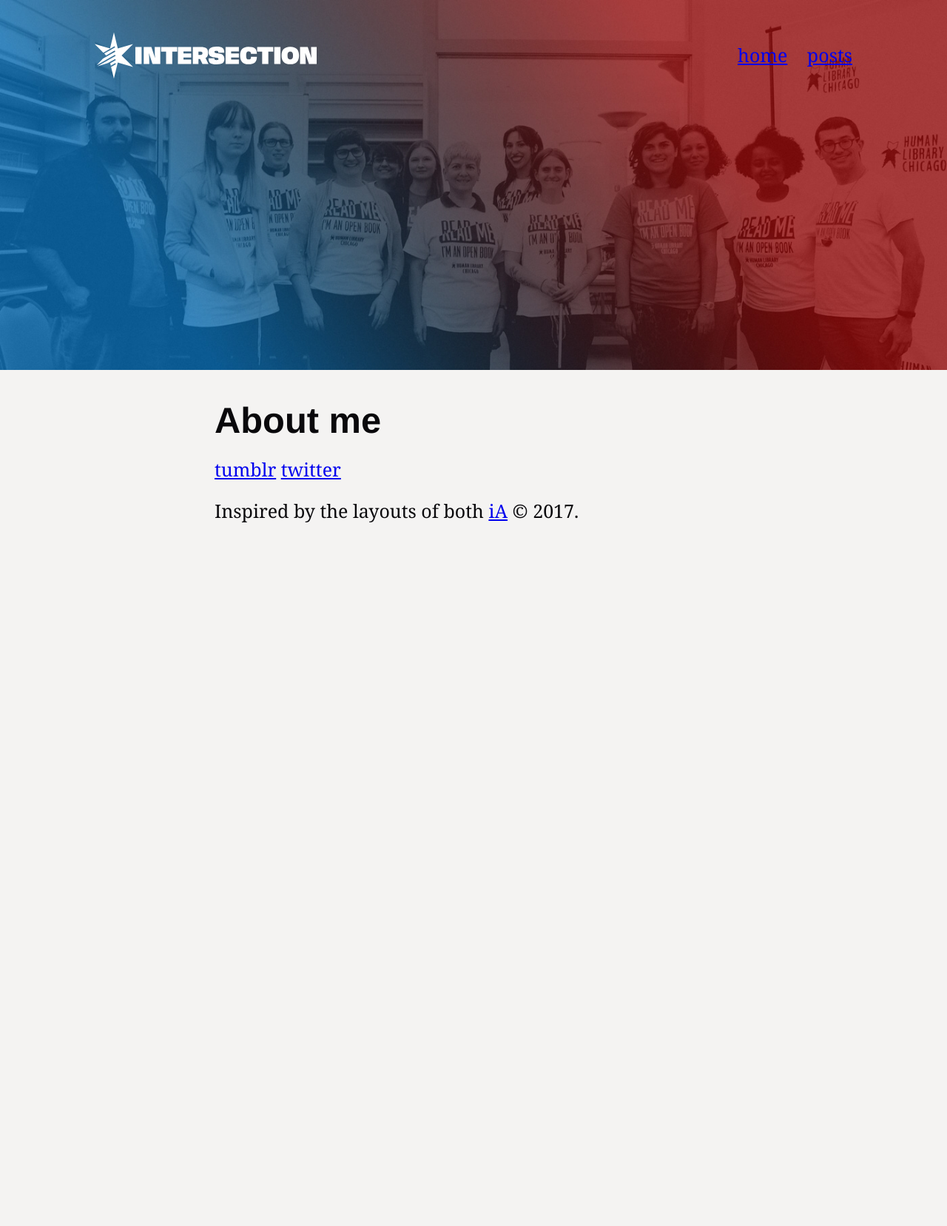
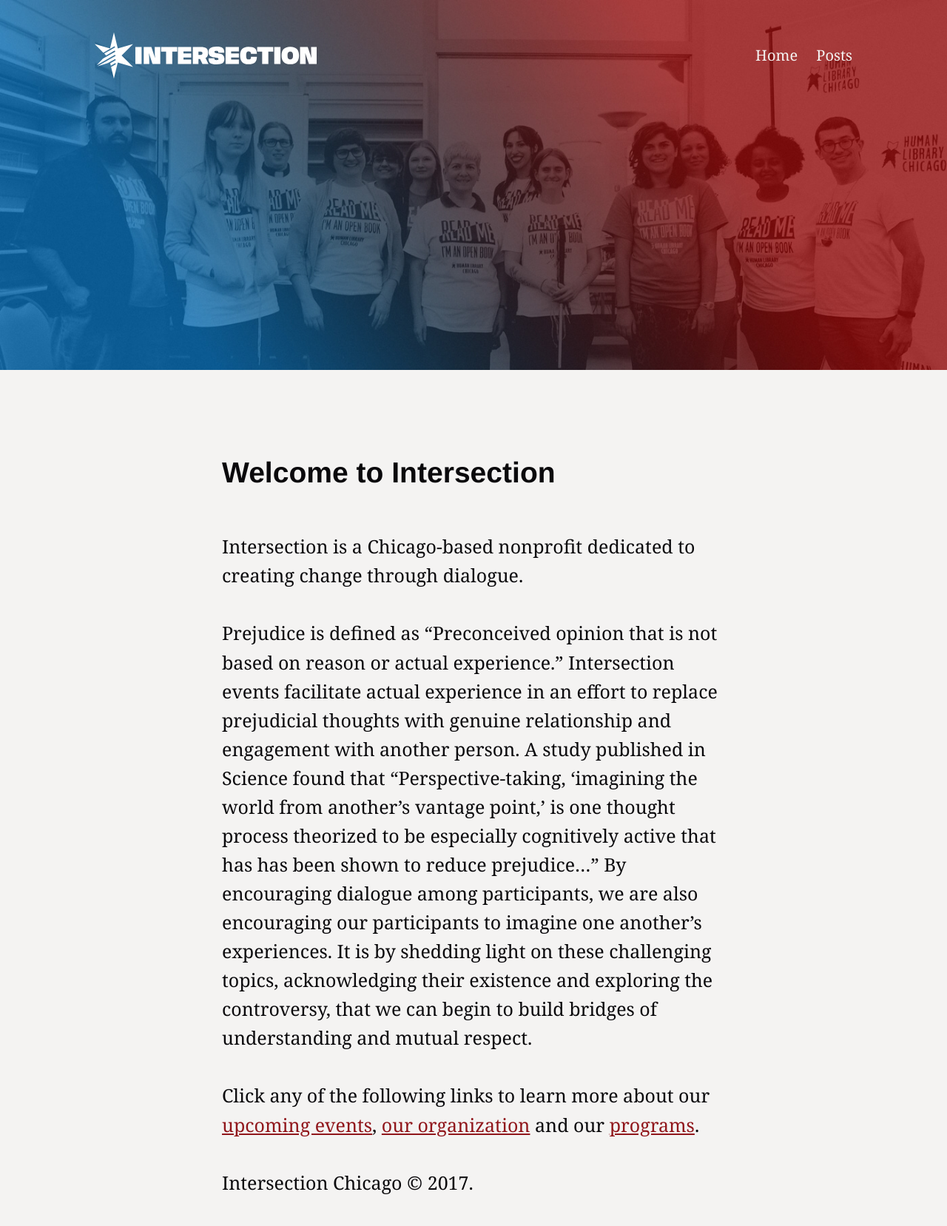
Before and after one commit to mcespo/intersectionchicago, a Jekyll site: the page built from index.html, in a window 1280 px wide. Shown: the whole page at 74% size. Built offline with Jekyll 4.4.1, drawn with Linux system fonts in a browser that asks for light colours; before the commit the page ends 900 px from its top, so only the background shows below that.

Commit message:
links, intro text, font sizes

```diff
--- a/_layouts/default.html
+++ b/_layouts/default.html
@@ -42,12 +42,10 @@
     <footer class="footer">
         <!--<svg class="icon-logo"><use xlink:href="#symbol-mcespo-logo-icon" /></svg>-->
         <nav class="footer__nav">
-            <ul class="external-nav">
-                <li><a href="http://blog.mcespo.com" title="mah' awesome tumblr blog" target="_blank">tumblr</a></li>
-                <li><a href="https://twitter.com/mcespo" title="mah' dope-ass twitter" target="_blank">twitter</a></li>
+            <ul class="">
             </ul>
         </nav>
-        <p class="footer__copy">Inspired by the layouts of both <a href="https://ia.net/" title="iA.net site" target="_blank">iA</a> &copy; 2017.</p>
+        <p class="footer__copy">Intersection Chicago &copy; 2017.</p>
     </footer>
 <script>
   (function(i,s,o,g,r,a,m){i['GoogleAnalyticsObject']=r;i[r]=i[r]||function(){
--- a/_sass/_global.scss
+++ b/_sass/_global.scss
@@ -10,6 +10,12 @@ ul {
 nav ul li {
 	display: inline-block;
 }
+a, a:active, a:visited{
+	color: $color-red;
+	&:hover {
+		color: darken($color-red, 20%);
+	}
+}
 .article, .footer {
 	margin: 0 auto;
 	width: 80vw;
@@ -17,6 +23,6 @@ nav ul li {
 		width: 75vw;
 	}
 	@media #{$large} {
-		width: 700px;
+		width: 680px;
 	}
 }
--- a/_sass/_header.scss
+++ b/_sass/_header.scss
@@ -25,7 +25,15 @@
 			max-width: 1200px;
 		}
 		.main-nav {
-			font-size: 1.25rem;
+			font-size: ms(-1);
+			text-transform: capitalize;
+			a, a:active, a:visited{
+				color: $color-white;
+				text-decoration: none;
+				&:hover {
+					color: darken($color-white, 50%);
+				}
+			}
 			li:not(:last-child) {
 				margin-right: 1rem;
 			}
--- a/_sass/_typography.scss
+++ b/_sass/_typography.scss
@@ -6,7 +6,7 @@ html, body {
     -moz-osx-font-smoothing: grayscale;
     font-family: $font-serif;
     font-size: ms(1);
-    line-height: ms(1);
+    line-height: ms(2);
     font-weight: 400;
 }
 
@@ -20,9 +20,9 @@ h1 {
 }
 
 h2 {
-    font-size: ms(3);
-    line-height: ms(-1);
-    margin: ms(0) 0 ms(-2) 0;
+    font-size: ms(2);
+    line-height: ms(0);
+    margin: ms(5) 0 ms(2) 0;
 }
 
 strong, b, .strong {
@@ -37,6 +37,7 @@ strong, b, .strong {
 }
 
 p {
+    margin: ms(2) 0;
     // @media #{$small} {
     // }
     // @media #{$medium} {
--- a/index.html
+++ b/index.html
@@ -2,6 +2,8 @@
 layout: default
 ---
 <article class="article">
-    <h2>About me</h2>
-
+    <h2>Welcome to Intersection</h2>
+    <p>Intersection is a Chicago-based nonprofit dedicated to creating change through dialogue.</p>
+    <p>Prejudice is defined as “Preconceived opinion that is not based on reason or actual experience.” Intersection events facilitate actual experience in an effort to replace prejudicial thoughts with genuine relationship and engagement with another person.  A study published in Science found that “Perspective-taking, ‘imagining the world from another’s vantage point,’ is one thought process theorized to be especially cognitively active that has has been shown to reduce prejudice…”  By encouraging dialogue among participants, we are also encouraging our participants to imagine one another’s experiences. It is by shedding light on these challenging topics, acknowledging their existence and exploring the controversy, that we can begin to build bridges of understanding and mutual respect.</p>
+    <p>Click any of the following links to learn more about our <a href="">upcoming events</a>, <a href="">our organization</a> and our <a href="">programs</a>.</p>
 </article>
```
